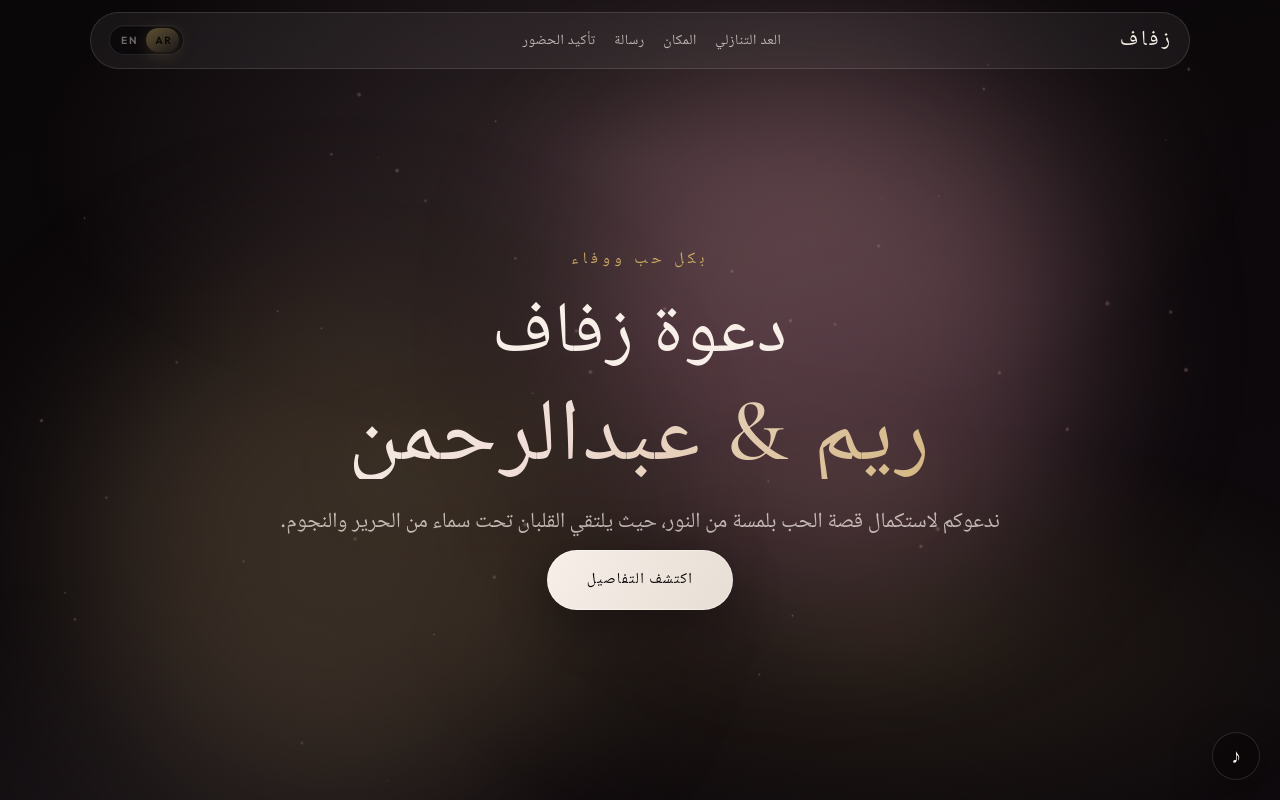
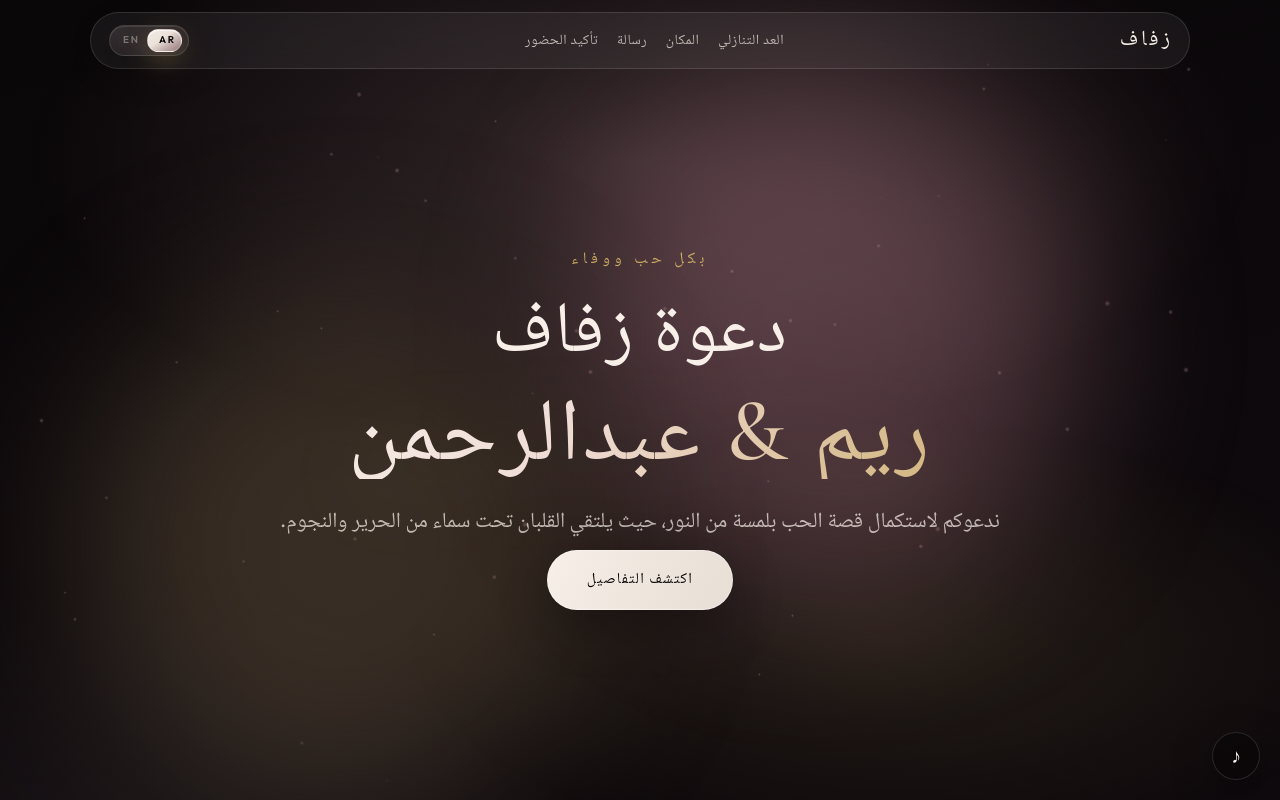
Before and after one commit to Ahmed-Osama7/wedding-invitation, a website with bundled scripts: page index.html in a window 1280 px wide. Shown: the top 800 px of the page. Built offline with nearby package versions, Linux system fonts and the light colour scheme.

Commit message:
Redesign language switcher (glass theme), harden i18n JS and locale resolution
Co-authored-by: Cursor <cursoragent@cursor.com>

```diff
--- a/script.js
+++ b/script.js
@@ -48,7 +48,24 @@ function getByPath(obj, path) {
 }
 
 function getLocale() {
-  return document.documentElement.lang === 'en' ? 'en' : 'ar';
+  const raw =
+    document.documentElement.getAttribute('lang') ||
+    document.documentElement.lang ||
+    '';
+  const lower = String(raw).toLowerCase();
+  if (lower.startsWith('en')) return 'en';
+  return 'ar';
+}
+
+/** Prefer stored preference so UI matches after offline edits to HTML defaults */
+function resolveInitialLang() {
+  try {
+    const s = localStorage.getItem(STORAGE_KEY);
+    if (isLocale(s)) return s;
+  } catch (_) {
+    /* ignore */
+  }
+  return getLocale();
 }
 
 function formStrings() {
@@ -58,8 +75,11 @@ function formStrings() {
 function applyLanguage(lang) {
   const next = isLocale(lang) ? lang : 'ar';
   const root = document.documentElement;
+  const dir = next === 'ar' ? 'rtl' : 'ltr';
   root.lang = next;
-  root.dir = next === 'ar' ? 'rtl' : 'ltr';
+  root.dir = dir;
+  root.setAttribute('lang', next);
+  root.setAttribute('dir', dir);
 
   try {
     localStorage.setItem(STORAGE_KEY, next);
@@ -118,8 +138,10 @@ function initLanguageSwitcher() {
   const wrap = document.getElementById('lang-switch');
   if (!wrap) return;
 
-  wrap.querySelectorAll('[data-set-lang]').forEach((btn) => {
-    btn.addEventListener('click', () => {
+  wrap.addEventListener('click', (e) => {
+    const btn = e.target.closest('button[data-set-lang]');
+    if (!btn || !wrap.contains(btn)) return;
+
     const next = btn.getAttribute('data-set-lang');
     if (!isLocale(next)) return;
     if (next === getLocale()) return;
@@ -127,7 +149,6 @@ function initLanguageSwitcher() {
     document.body.classList.add('is-switching-lang');
     applyLanguage(next);
     window.setTimeout(() => document.body.classList.remove('is-switching-lang'), 280);
-    });
   });
 }
 
@@ -554,7 +575,7 @@ function initRevealOnScroll() {
 /* -------------------------------------------------------------------------- */
 
 function boot() {
-  applyLanguage(getLocale());
+  applyLanguage(resolveInitialLang());
   initLanguageSwitcher();
 
   initLoadingScreen();
--- a/style.css
+++ b/style.css
@@ -3,6 +3,7 @@
    -------------------------------------------------------------------------- */
 
 :root {
+  color-scheme: dark;
   --bg-deep: #0a0709;
   --bg-mid: #120c10;
   --rose: #e8b4b8;
@@ -273,47 +274,61 @@ a {
 .nav-toolbar {
   display: flex;
   align-items: center;
-  gap: 0.35rem;
+  gap: 0.45rem;
   flex-shrink: 0;
 }
 
-/* Language switcher — compact AR / EN */
+/* Language switcher — premium glass (AR / EN), no default browser chrome */
 .lang-switch {
   position: relative;
   display: inline-flex;
   align-items: stretch;
   flex-shrink: 0;
-  padding: 2px;
+  padding: 3px;
   gap: 0;
   border-radius: 999px;
-  border: 1px solid rgba(255, 255, 255, 0.1);
-  background: rgba(6, 4, 6, 0.65);
-  box-shadow: inset 0 1px 0 rgba(255, 255, 255, 0.05);
-  transition: border-color 0.35s var(--ease-out), box-shadow 0.35s var(--ease-out),
+  border: 1px solid var(--glass-border);
+  background: linear-gradient(
+    155deg,
+    rgba(255, 255, 255, 0.09) 0%,
+    rgba(232, 180, 184, 0.06) 45%,
+    rgba(255, 255, 255, 0.03) 100%
+  );
+  backdrop-filter: blur(14px);
+  -webkit-backdrop-filter: blur(14px);
+  box-shadow: inset 0 1px 0 rgba(255, 255, 255, 0.1), 0 10px 36px rgba(0, 0, 0, 0.35);
+  transition: border-color 0.38s var(--ease-out), box-shadow 0.38s var(--ease-out),
     transform 0.25s var(--ease-out);
 }
 
 .lang-switch:hover {
-  border-color: rgba(201, 169, 98, 0.35);
-  box-shadow: inset 0 1px 0 rgba(255, 255, 255, 0.07), 0 6px 22px rgba(0, 0, 0, 0.25);
+  border-color: rgba(201, 169, 98, 0.42);
+  box-shadow: inset 0 1px 0 rgba(255, 255, 255, 0.12), 0 14px 44px rgba(0, 0, 0, 0.4),
+    0 0 0 1px rgba(201, 169, 98, 0.08);
 }
 
 .lang-switch:active {
-  transform: scale(0.98);
+  transform: scale(0.985);
 }
 
 .lang-switch__thumb {
   position: absolute;
-  top: 2px;
-  bottom: 2px;
-  width: calc(50% - 3px);
-  margin-inline-start: 2px;
+  top: 3px;
+  bottom: 3px;
+  width: calc(50% - 4px);
+  margin-inline-start: 3px;
   border-radius: 999px;
   z-index: 0;
   pointer-events: none;
-  background: linear-gradient(145deg, rgba(201, 169, 98, 0.45), rgba(255, 255, 255, 0.06));
-  box-shadow: 0 4px 18px rgba(201, 169, 98, 0.18);
-  transition: margin-inline-start 0.42s var(--ease-out), box-shadow 0.35s var(--ease-out),
+  border: 1px solid rgba(255, 255, 255, 0.28);
+  background: linear-gradient(
+    145deg,
+    rgba(247, 239, 232, 0.98) 0%,
+    #ebe2da 42%,
+    rgba(232, 180, 184, 0.55) 100%
+  );
+  box-shadow: 0 8px 26px rgba(201, 169, 98, 0.35), inset 0 1px 0 rgba(255, 255, 255, 0.65);
+  transition: margin-inline-start 0.45s var(--ease-out), box-shadow 0.35s var(--ease-out),
     opacity 0.3s ease;
 }
 
@@ -325,23 +340,30 @@ a {
   position: relative;
   z-index: 1;
   flex: 1 1 50%;
-  min-width: 2.15rem;
-  padding: 0.35rem 0.45rem;
-  border: none;
+  min-width: 2.25rem;
+  margin: 0;
+  padding: 0.42rem 0.52rem;
+  border: 0;
   border-radius: 999px;
+  -webkit-appearance: none;
+  appearance: none;
+  cursor: pointer;
+  font-family: var(--font-body);
+  font-size: 0.62rem;
+  font-weight: 700;
+  font-style: normal;
+  letter-spacing: 0.18em;
+  line-height: 1;
+  text-transform: none;
+  color: rgba(247, 239, 232, 0.38);
   background: transparent;
-  color: rgba(247, 239, 232, 0.42);
-  font-family: var(--font-body);
-  font-size: 0.65rem;
-  font-weight: 700;
-  letter-spacing: 0.16em;
-  text-transform: none;
-  cursor: pointer;
-  transition: color 0.28s ease, transform 0.22s var(--ease-out), text-shadow 0.28s ease;
+  touch-action: manipulation;
+  transition: color 0.3s var(--ease-out), transform 0.22s var(--ease-out),
+    text-shadow 0.3s ease;
 }
 
 .lang-switch__btn:hover {
-  color: rgba(247, 239, 232, 0.88);
+  color: rgba(247, 239, 232, 0.92);
 }
 
 .lang-switch__btn[aria-pressed='true'] {
@@ -352,6 +374,11 @@ a {
 .lang-switch__btn:focus-visible {
   outline: 2px solid var(--gold-soft);
   outline-offset: 2px;
+}
+
+.lang-switch__btn::-moz-focus-inner {
+  border: 0;
+  padding: 0;
 }
 
 .nav-links {
```
Lines whose indentation alone changed are shown as unchanged.
